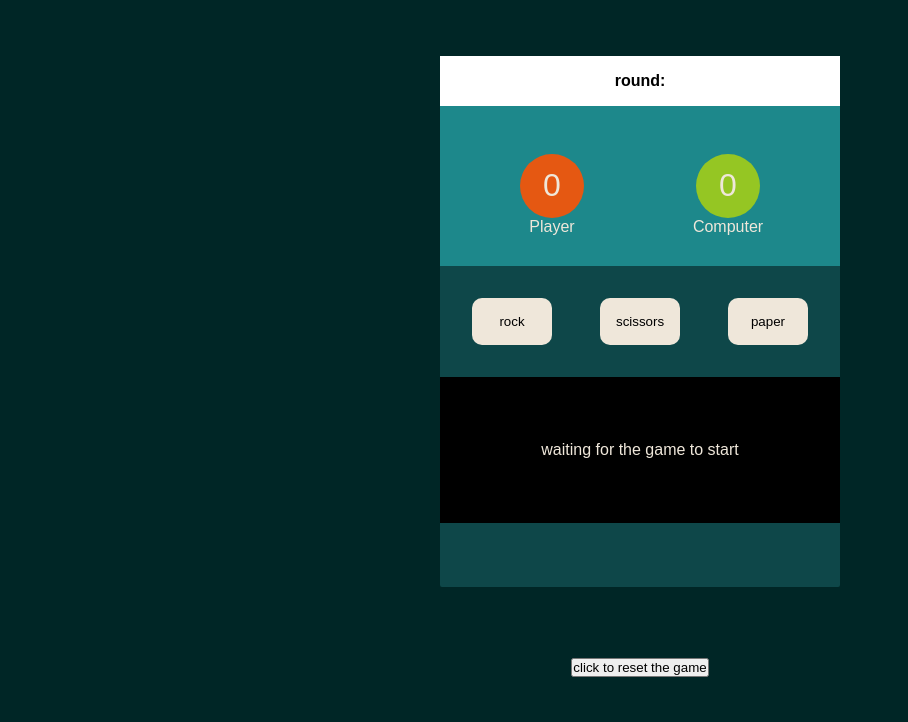
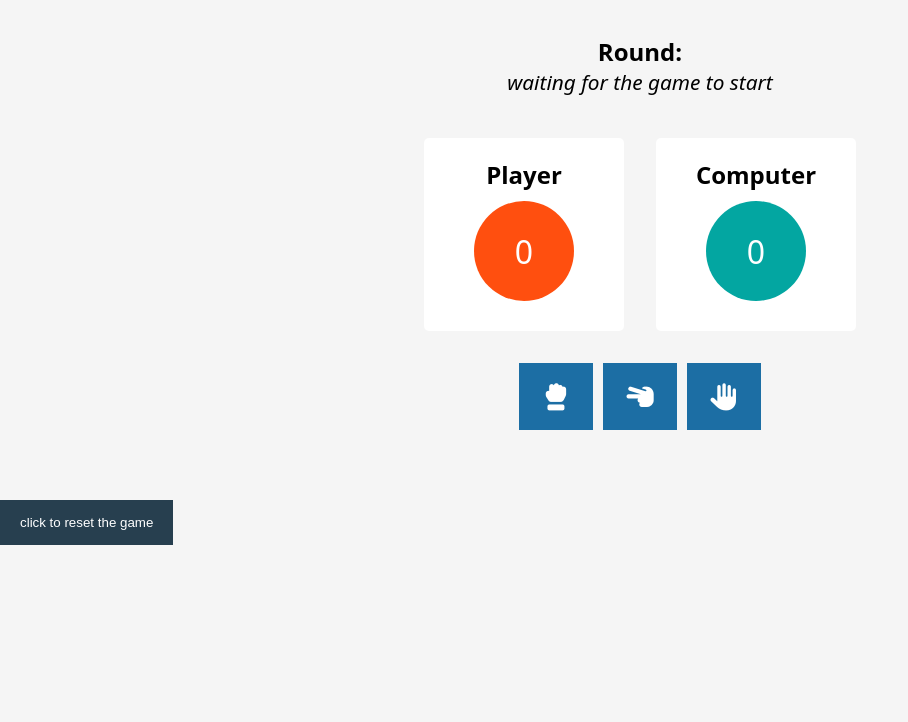
Before and after one commit to byteAndBait/rock-paper-scissors-game, a plain HTML site: page index.html in a window 1280 px wide. Shown: the part 88-810 px from the top of the page, without its empty margins (0-908 px from the left). Drawn offline with Linux system fonts and the light colour scheme.

Commit message:
feat: Enhance styling

```diff
--- a/index.html
+++ b/index.html
@@ -5,7 +5,10 @@
     <meta name="viewport" content="width=device-width, initial-scale=1.0" />
     <meta http-equiv="X-UA-Compatible" content="ie=edge" />
     <title>Rock Paper Scissors game</title>
+    <link rel="stylesheet" href="https://cdnjs.cloudflare.com/ajax/libs/font-awesome/7.0.0/css/all.min.css" integrity="sha512-DxV+EoADOkOygM4IR9yXP8Sb2qwgidEmeqAEmDKIOfPRQZOWbXCzLC6vjbZyy0vPisbH2SyW27+ddLVCN+OMzQ==" crossorigin="anonymous" referrerpolicy="no-referrer" />
     <link rel="stylesheet" href="style.css" />
+
+
   </head>
   <body>
     <h1>
@@ -15,38 +18,41 @@
     <!-- Main container -->
     <main>
       <h4 class="roundCountElement">
-        round:
+        Round:
       </h4>
+        <div class="status">
+          waiting for the game to start
+        </div>
       <div class="content">
         <div class="scores">
           <div class="score playerScoreContainer">
-            <div class="playerScore">
+            <h2>
+              Player
+            </h2>
+            <div class="scoreCount playerScore">
               0
             </div>
-            <span>Player</span>
+        <div class="playerChoice"></div>
 
           </div>
+
           <div class="score computerScoreContainer">
-            <div class="computerScore">
+            <h2>
+              Computer
+            </h2>
+            <div class="scoreCount computerScore">
               0
             </div>
-            <span>Computer</span>
-
+                    <div class="computerChoice"></div>
           </div>
         </div>
 
         <div class="choices">
-          <button class="choice" id="rock">rock</button>
-          <button class="choice" id="scissors">scissors</button>
-          <button class="choice" id="paper">paper</button>
+          <button class="choice" id="rock"><i class="fa-solid fa-hand-back-fist"></i></button>
+          <button class="choice" id="scissors"><i class="fa-solid fa-hand-scissors"></i></button>
+          <button class="choice" id="paper"><i class="fa-solid fa-hand"></i></button>
         </div>
 
-        <div class="status">
-          waiting for the game to start
-        </div>
-
-        <div class="computerChoice"></div>
-        <div class="playerChoice"></div>
       </div>
     </main>
     <button class="reset">
--- a/script.js
+++ b/script.js
@@ -26,7 +26,7 @@ function getComputerChoice() {
 
 document.querySelector(".choices").addEventListener("click", e => {
   if (e.target.classList.contains("choice")) {
-    playerChoice = e.target.textContent;
+    playerChoice = e.target.id;
     computerChoice = getComputerChoice();
     statusElement.textContent = "";
     playRound(computerChoice, playerChoice);
@@ -34,8 +34,8 @@ document.querySelector(".choices").addEventListener("click", e => {
 });
 
 function playRound(computer, player) {
-  roundCountElement.textContent = `
-  round: ${roundCount}
+  roundCountElement.innerHTML = `
+  Round: <span>${roundCount}</span>
   `;
 
   // check the round and end it if it's the fifth round and review the scores
--- a/style.css
+++ b/style.css
@@ -1,92 +1,95 @@
 :root{
-    --body-back-color: #002626;
-    --container-back-color:#0E4749;
-    --computer-color: #95C623;
-    --user-color: #E55812;
-    --text-color: #EFE7DA;
+    --player-score-back-clr : #FF4F0F;
+    --computer-score-back-clr : #03A6A1;
+
 }
 *{
     margin:0;
     padding:0;
-    box-sizing: border-box;
+    box-sizing:border-box;
 }
 body{
+    font-family: system-ui, -apple-system, BlinkMacSystemFont, 'Segoe UI', Roboto, Oxygen, Ubuntu, Cantarell, 'Open Sans', 'Helvetica Neue', sans-serif;
+    background: #F5F5F5;
     min-height: 100vh;
     min-height: 100dvh;
-    background: var(--body-back-color);
-    display:grid;
-    place-items: center;
-    font-family: sans-serif
-}
-
-
-/* container styling */
-h1{
-    color: var(--text-color)
+    h1{
+        text-align:center;
+        margin: 10px 0;
+    }
 }
 main{
-    background: var(--container-back-color);
-    border-radius: 2px;
-    width: 25rem
+    width: 80%;
+    display:flex;
+    text-align: center;
+    padding: 10px;
+    margin: 60px auto;
+    flex-direction: column;
 }
 main .roundCountElement{
-    background: white;
-    text-align: center;
-    padding: 1rem 2rem;
+    font-size: 1.5rem;
+
+    span{
+        background: #33A1E0;
+        color: white;
+        padding:5px;
+    }
+}
+main .status{
+    margin-bottom: 10px;
+    font-size: 1.3rem;
+    font-style: italic;
+
 }
 main .scores{
-    background: rgb(29, 136, 139);
-    padding: 3rem 5rem;
-    display: flex;
+    width:100%;
+    display:flex;
     align-items: center;
-    justify-content: space-between;
+    justify-content: center;
+    gap:2em;
+    margin: 2em 0;
 }
-main .scores div{
-    width: 4rem;
-    height: 4rem;
-    color: var(--text-color);
-    display: grid;
-    place-items: center;
-    font-size: 2rem;
-    border-radius: 50%;
-    position:relative;
+main .scores .score{
+    width:200px;
+    background: white;
+    padding: 20px;
+    border-radius: 5px;
+    text-align: center;
+    .playerScore{
+        background: var(--player-score-back-clr);
+    }
+    .computerScore{
+        background: var(--computer-score-back-clr)
+    }
 }
-.scores div span{
-    position: absolute;
-    top: 100%;
-    left:50%;
-    transform: translate(-50%, 0%);
-    font-size: 1rem;
-}
-.scores .computerScoreContainer{
-    background: var(--computer-color);
-}
-.scores .playerScoreContainer{
-    background: var(--user-color);
-}
-main .status{
-    background: black;
-    padding: 4rem;
-    text-align: center;
-    color: var(--text-color);
+main .scores .score .scoreCount{
+    width:100px;
+    height:100px;
+    display:grid;
+    place-items:center;
+    margin: 10px auto;
+    color:white;
+    border-radius: 50vw;
+    font-size: 2rem
 }
 main .choices{
-    display:flex;
-    padding: 2rem;
-    align-items: center;
-    justify-content: space-between;
+    margin:0 auto;
+    width:fit-content;
+    display: flex;
+    gap: 10px;
 }
-main .choice{
-    background: var(--text-color);
-    padding: 1rem;
+main .choices button{
+    background: #1C6EA4;
+    padding: 20px;
+    display:grid;
+    place-items:center;
+    font-size: 1.7rem;
+    color: white;
     border:none;
-    display:block;
-    color:black;
-    width: 5rem;
-    border-radius: 10px;
 }
-main .computerChoice,
-main .playerChoice{
-    color: var(--text-color);
-    padding: 1rem;
+ .reset{
+    background: #273F4F;
+    color: white;
+    padding: 15px 20px;
+    border:none;
 }
```
Also changed, not shown: 1 other file.
